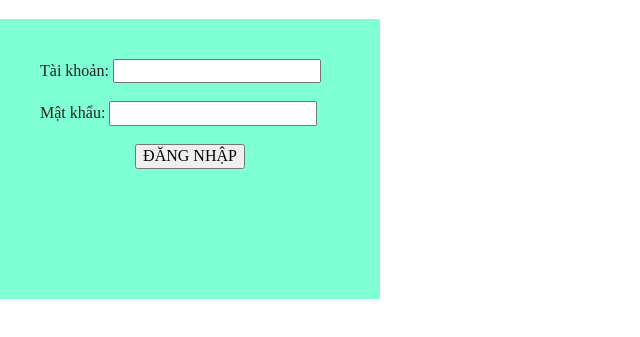
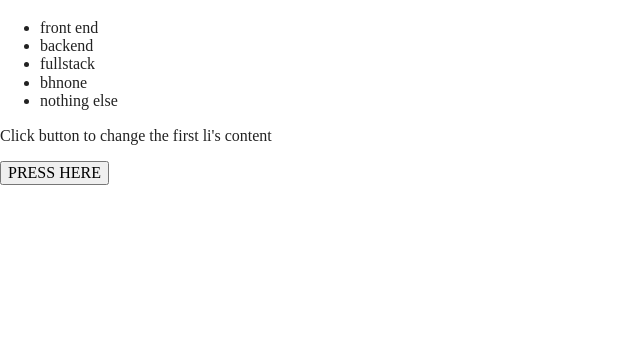
Before and after one commit to nhatnv6767/lrjavascr, a website built with Parcel: page index.html in a window 1280 px wide. Shown: the part 61-398 px from the top of the page, without its empty margins (0-640 px from the left). Built offline with nearby package versions, Linux system fonts and the light colour scheme.

Commit message:
get elements by tag name 1

```diff
--- a/index.html
+++ b/index.html
@@ -27,15 +27,15 @@
 <!-- Add your site or application content here -->
 <h1>Practise JS at the first lesson</h1>
 
-<div style="width: 300px;height:200px;background-color: aquamarine;padding:40px">
-  Tài khoản: <input type="text" name="user" id="username"> <br><br>
-  Mật khẩu: <input type="text" name="pass" id="password"><br><br>
-  <div style="text-align:center;">
-    <button onclick="dangNhap()">ĐĂNG NHẬP</button>
-  </div>
-  <div id="sectionThongBao" style="width:300px; height:30px; text-align:center">
-    <p id="thePThongBao"></p></div>
-</div>
+<ul>
+  <li>front end</li>
+  <li>backend</li>
+  <li>fullstack</li>
+  <li>bhnone</li>
+  <li>nothing else</li>
+</ul>
+<p>Click button to change the first li's content</p>
+<button onclick="myFunction()">PRESS HERE</button>
 
 
 <!--SCRIPT-->
--- a/js/main.js
+++ b/js/main.js
@@ -1,25 +1,7 @@
-function getEle(id) {
-  return document.getElementById(id)
+function myFunction() {
+  var list = document.getElementsByTagName("ul")
+  var ulDauTien = list[0];
+  var listLi = list[0].getElementsByTagName("li");
+  var liDauTien = listLi[0];
+  liDauTien.innerHTML = "CHANGED"
 }
-
-function batDen() {
-  var den = getEle("theDen");
-  den.src = "./img/pic_bulbon.gif"
-}
-
-function tatDen() {
-  var den = getEle("theDen");
-  den.src = "./img/pic_bulboff.gif"
-}
-
-
-function dangNhap() {
-  var userName = getEle("username");
-  var pass = getEle("password");
-  var sectionThongBao = getEle("sectionThongBao")
-  var thePThongBao = getEle("thePThongBao")
-  if (userName.value == 'username' && pass.value == 'password') {
-    sectionThongBao.style.backgroundColor = "green"
-    thePThongBao.innerHTML = "Login Successfully"
-  }
-}
```
